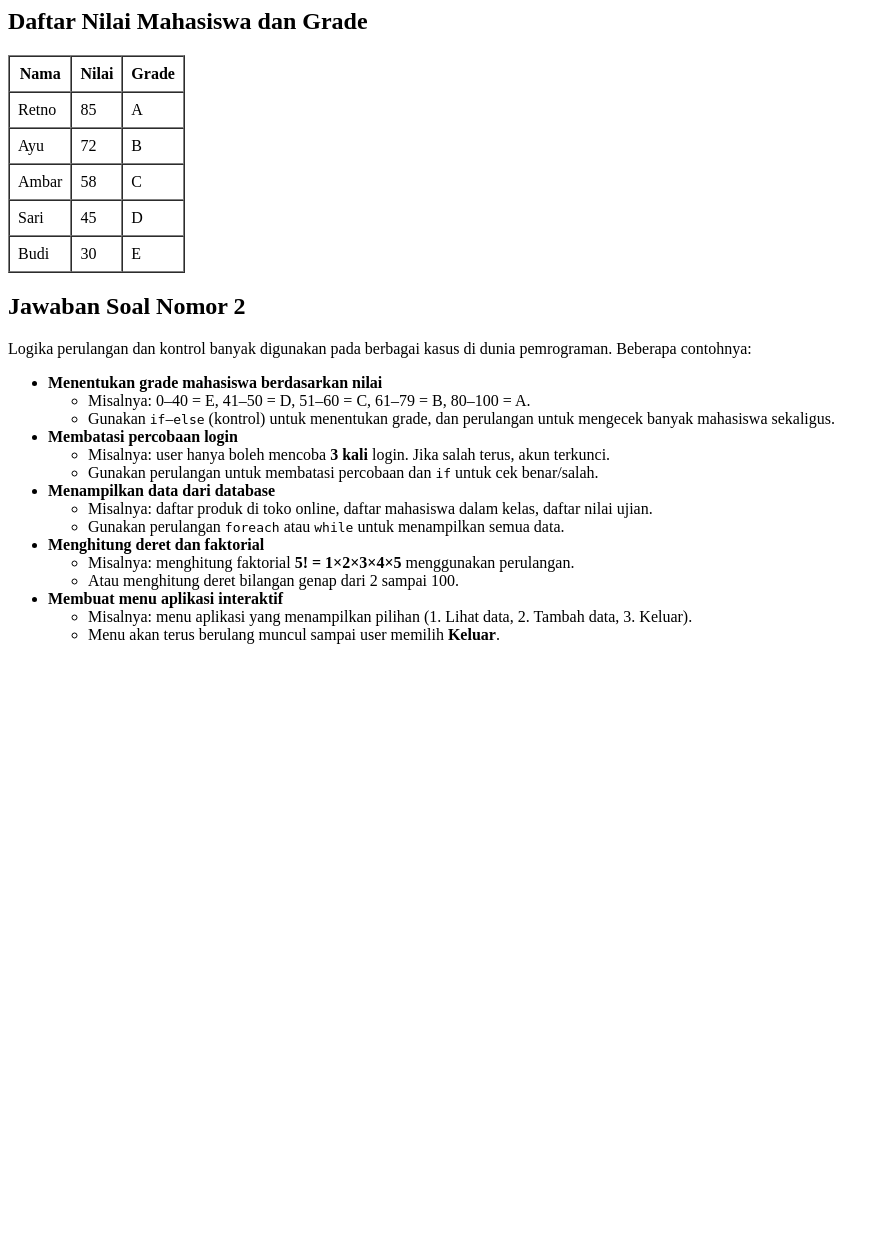
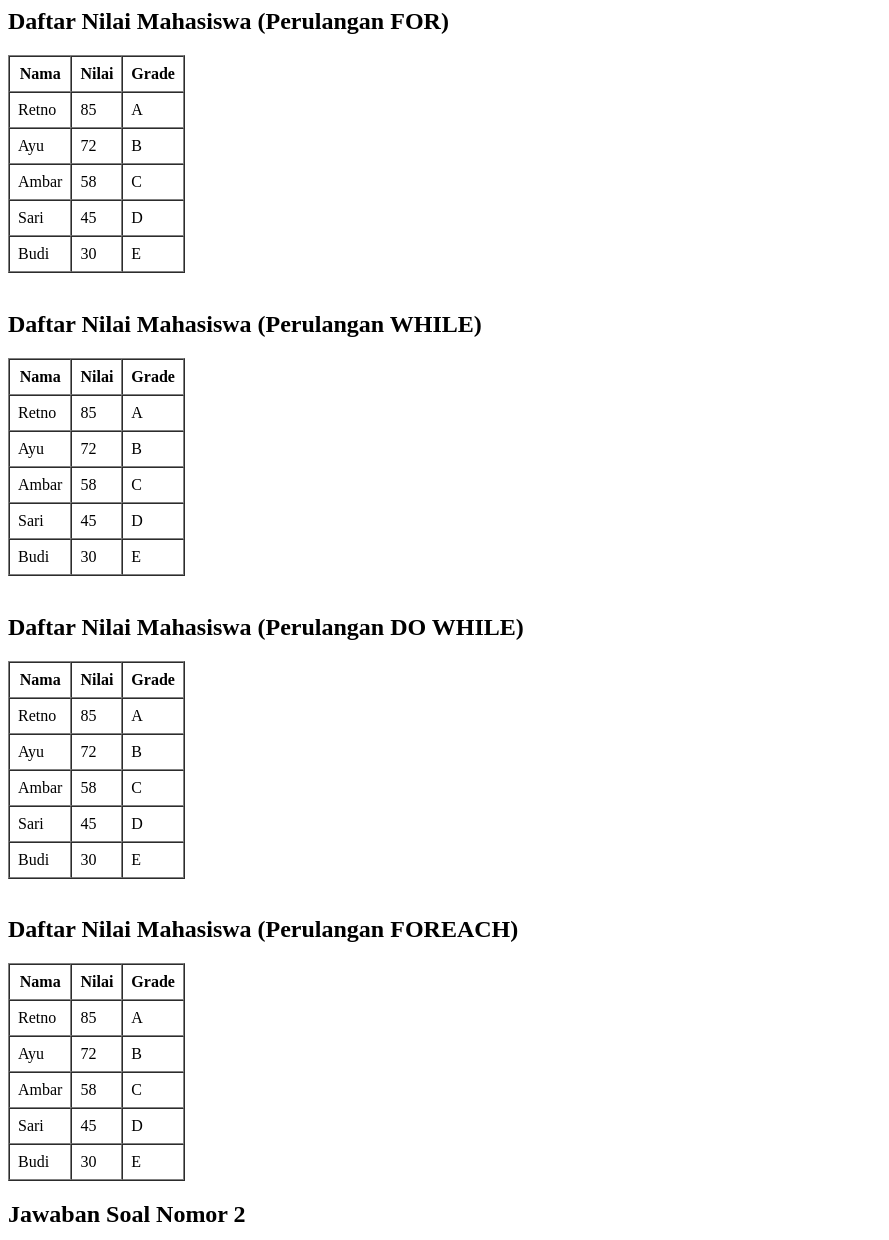
Before and after one commit to Retnoayu7776/Latihan_PHP, a PHP site: page /soal2kontrolulang.php in a window 1280 px wide. Shown: the top 1240 px of the page, without its empty margins (0-889 px from the left). Before the commit the page ends 644 px from the top, so only its background shows below. Run offline with PHP 8.4, Linux system fonts and the light colour scheme.

Commit message:
kontrol_ulang

```diff
--- a/soal2kontrolulang.php
+++ b/soal2kontrolulang.php
@@ -8,42 +8,91 @@ $mahasiswa = [
     ["nama" => "Budi", "nilai" => 30]
 ];
 
-echo "<h2>Daftar Nilai Mahasiswa dan Grade</h2>";
+// Fungsi untuk menentukan grade
+function tentukanGrade($nilai) {
+    if($nilai >= 80 && $nilai <= 100) {
+        return "A";
+    } elseif($nilai >= 61 && $nilai <= 79) {
+        return "B";
+    } elseif($nilai >= 51 && $nilai <= 60) {
+        return "C";
+    } elseif($nilai >= 41 && $nilai <= 50) {
+        return "D";
+    } elseif($nilai >= 0 && $nilai <= 40) {
+        return "E";
+    } else {
+        return "Tidak valid";
+    }
+}
+
+// 1. Perulangan FOR
+echo "<h2>Daftar Nilai Mahasiswa (Perulangan FOR)</h2>";
 echo "<table border='1' cellpadding='8' cellspacing='0'>
-        <tr>
-            <th>Nama</th>
-            <th>Nilai</th>
-            <th>Grade</th>
-        </tr>";
+        <tr><th>Nama</th><th>Nilai</th><th>Grade</th></tr>";
+for($i=0; $i<count($mahasiswa); $i++) {
+    $nilai = $mahasiswa[$i]["nilai"];
+    $grade = tentukanGrade($nilai);
+    echo "<tr>
+            <td>".$mahasiswa[$i]["nama"]."</td>
+            <td>".$nilai."</td>
+            <td>".$grade."</td>
+          </tr>";
+}
+echo "</table><br>";
 
-// Perulangan untuk menampilkan semua mahasiswa
+
+// 2. Perulangan WHILE
+echo "<h2>Daftar Nilai Mahasiswa (Perulangan WHILE)</h2>";
+echo "<table border='1' cellpadding='8' cellspacing='0'>
+        <tr><th>Nama</th><th>Nilai</th><th>Grade</th></tr>";
+$i=0;
+while($i < count($mahasiswa)) {
+    $nilai = $mahasiswa[$i]["nilai"];
+    $grade = tentukanGrade($nilai);
+    echo "<tr>
+            <td>".$mahasiswa[$i]["nama"]."</td>
+            <td>".$nilai."</td>
+            <td>".$grade."</td>
+          </tr>";
+    $i++;
+}
+echo "</table><br>";
+
+
+// 3. Perulangan DO WHILE
+echo "<h2>Daftar Nilai Mahasiswa (Perulangan DO WHILE)</h2>";
+echo "<table border='1' cellpadding='8' cellspacing='0'>
+        <tr><th>Nama</th><th>Nilai</th><th>Grade</th></tr>";
+$i=0;
+do {
+    $nilai = $mahasiswa[$i]["nilai"];
+    $grade = tentukanGrade($nilai);
+    echo "<tr>
+            <td>".$mahasiswa[$i]["nama"]."</td>
+            <td>".$nilai."</td>
+            <td>".$grade."</td>
+          </tr>";
+    $i++;
+} while($i < count($mahasiswa));
+echo "</table><br>";
+
+
+// 4. Perulangan FOREACH
+echo "<h2>Daftar Nilai Mahasiswa (Perulangan FOREACH)</h2>";
+echo "<table border='1' cellpadding='8' cellspacing='0'>
+        <tr><th>Nama</th><th>Nilai</th><th>Grade</th></tr>";
 foreach($mahasiswa as $mhs) {
     $nilai = $mhs["nilai"];
-    $grade = "";
-
-    if($nilai >= 80 && $nilai <= 100) {
-        $grade = "A";
-    } elseif($nilai >= 61 && $nilai <= 79) {
-        $grade = "B";
-    } elseif($nilai >= 51 && $nilai <= 60) {
-        $grade = "C";
-    } elseif($nilai >= 41 && $nilai <= 50) {
-        $grade = "D";
-    } elseif($nilai >= 0 && $nilai <= 40) {
-        $grade = "E";
-    } else {
-        $grade = "Tidak valid";
-    }
-
+    $grade = tentukanGrade($nilai);
     echo "<tr>
             <td>".$mhs["nama"]."</td>
             <td>".$nilai."</td>
             <td>".$grade."</td>
           </tr>";
 }
-
 echo "</table>";
 ?>
+
 
 <?php
 echo "<h2>Jawaban Soal Nomor 2</h2>";
```
